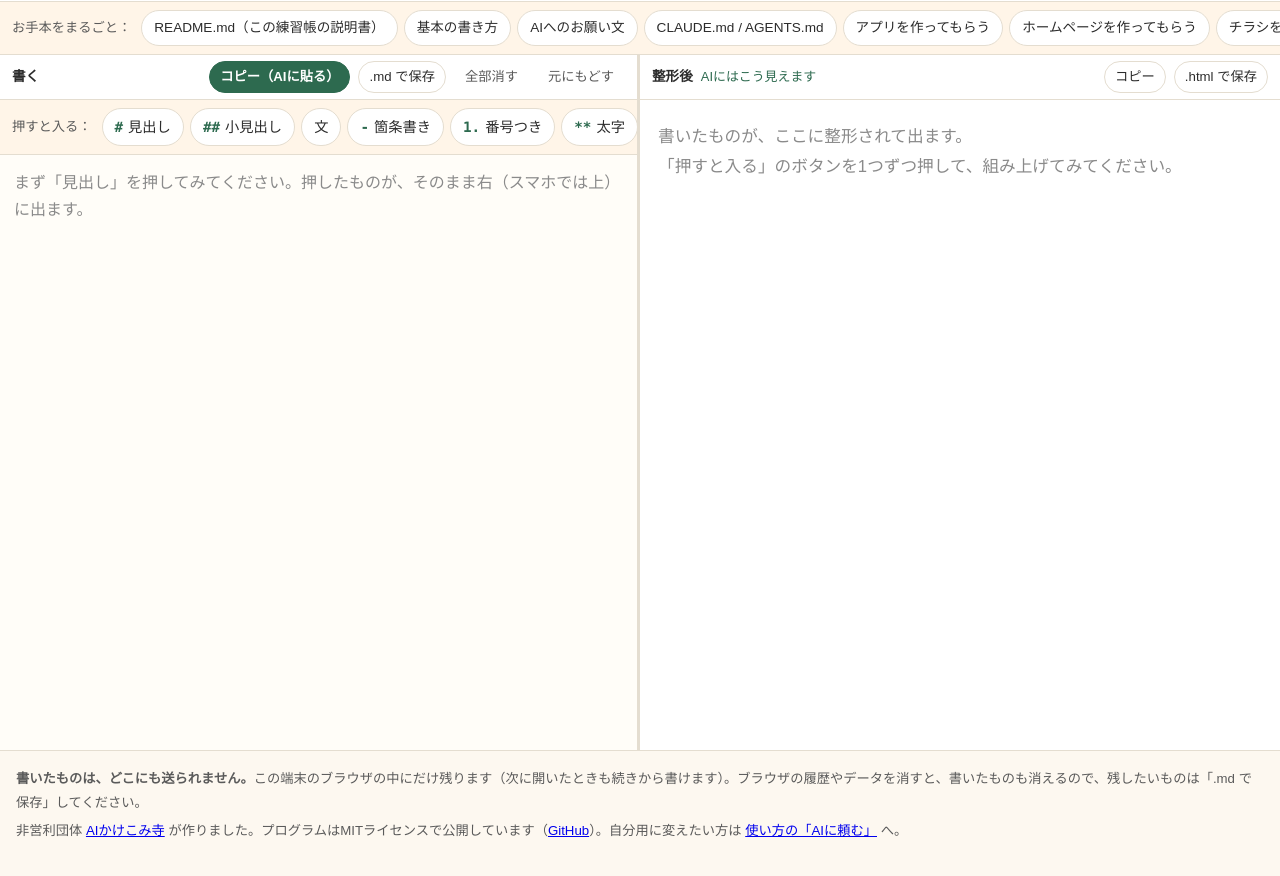
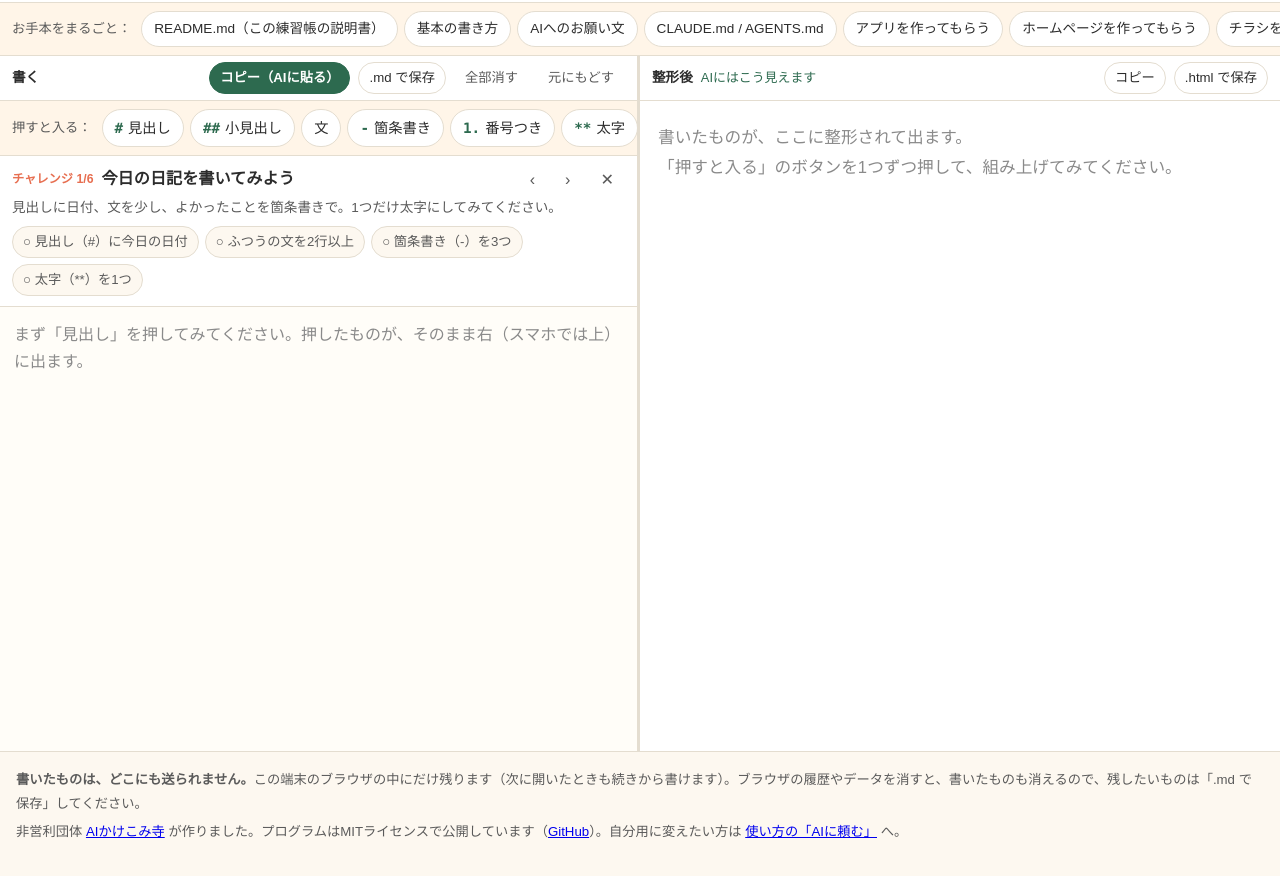
Before and after one commit to ai-kakekomi/markdown-practice, a website: page index.html in a window 1280 px wide. Shown: the part 50-926 px from the top of the page. Drawn offline with Linux system fonts and the light colour scheme; a web font is replaced by a local one.

Commit message:
チャレンジ課題を足す
「今日の日記を書いてみよう」など6つの小さなお題。書いた文字が条件を満たすと
その場でチェックが付き、全部付いたらクリア。判定は記号の形だけを見る。
クリアした課題と開閉はこのブラウザに覚えておく。

Co-Authored-By: Claude Fable 5.1 <noreply@anthropic.com>
Claude-Session: https://claude.ai/code/session_01EkPFparsUVWgQ4FP3S1v2a

````diff
--- a/css/style.css
+++ b/css/style.css
@@ -71,6 +71,29 @@ button[disabled] { opacity: .4; cursor: default; }
 .blocks .lbl { font-size: .78rem; color: var(--text-light); white-space: nowrap; align-self: center; margin-right: 4px; }
 .blocks button { font-size: .84rem; padding: 6px 12px; min-height: 38px; flex: 0 0 auto; }
 .blocks button b { font-family: ui-monospace, "SF Mono", Menlo, Consolas, monospace; color: var(--primary); margin-right: .35em; font-weight: 700; }
+
+/* ---------- チャレンジ（書く欄の上の小さなカード） ---------- */
+.challenge {
+  padding: 8px 12px 10px; background: var(--white);
+  border-bottom: 1px solid var(--line);
+}
+.challenge[hidden] { display: none; }
+.ch-head { display: flex; align-items: center; gap: 8px; flex-wrap: wrap; }
+.ch-tag { font-size: .72rem; font-weight: 700; color: var(--accent); white-space: nowrap; }
+.ch-title { font-weight: 700; font-size: .95rem; }
+.ch-head .grow { flex: 1; }
+.ch-head button { min-height: 30px; padding: 2px 10px; font-size: .95rem; }
+.ch-hint { margin: 2px 0 6px; font-size: .8rem; color: var(--text-light); }
+.ch-checks { list-style: none; margin: 0; padding: 0; display: flex; flex-wrap: wrap; gap: 6px; }
+.ch-checks li {
+  font-size: .78rem; padding: 3px 10px; border-radius: 999px;
+  border: 1px solid var(--line); background: var(--warm-bg); color: var(--text-light);
+}
+.ch-checks li::before { content: "○ "; }
+.ch-checks li.is-ok { background: var(--primary-pale); border-color: var(--primary-light); color: var(--primary); font-weight: 700; }
+.ch-checks li.is-ok::before { content: "✓ "; }
+.challenge.is-clear { background: var(--primary-pale); }
+.challenge.is-clear .ch-title::after { content: "　クリア！"; color: var(--primary); }
 
 /* ---------- 見本のボタン列 ---------- */
 .samples {
--- a/index.html
+++ b/index.html
@@ -15,6 +15,7 @@
 <header class="bar">
   <a class="brand" href="https://ai-kakekomi.com/apps/">マークダウン練習帳<small>AIかけこみ寺</small></a>
   <span class="grow"></span>
+  <button type="button" id="challenge-btn" aria-expanded="true" aria-controls="challenge">チャレンジ</button>
   <a class="manual" href="manual.html">使い方</a>
 </header>
 
@@ -35,6 +36,18 @@
     </div>
     <div class="blocks" id="blocks" aria-label="ブロックを入れる">
       <span class="lbl">押すと入る：</span>
+    </div>
+    <div class="challenge" id="challenge" aria-live="polite">
+      <div class="ch-head">
+        <span class="ch-tag">チャレンジ <span id="ch-no"></span></span>
+        <span class="ch-title" id="ch-title"></span>
+        <span class="grow"></span>
+        <button type="button" id="ch-prev" class="quiet" aria-label="前の課題">‹</button>
+        <button type="button" id="ch-next" class="quiet" aria-label="次の課題">›</button>
+        <button type="button" id="ch-close" class="quiet" aria-label="閉じる">✕</button>
+      </div>
+      <p class="ch-hint" id="ch-hint"></p>
+      <ul class="ch-checks" id="ch-checks"></ul>
     </div>
     <textarea id="editor" spellcheck="false" placeholder="まず「見出し」を押してみてください。押したものが、そのまま右（スマホでは上）に出ます。"></textarea>
   </section>
@@ -60,6 +73,7 @@
 
 <script src="vendor/marked.min.js"></script>
 <script src="js/samples.js"></script>
+<script src="js/challenges.js"></script>
 <script src="js/app.js"></script>
 </body>
 </html>
--- a/js/app.js
+++ b/js/app.js
@@ -100,11 +100,62 @@
     var len = b.sel ? b.sel.length : 0;
     t.focus();
     t.setSelectionRange(at, at + len);
-    paint(); saveSoon();
+    paint(); saveSoon(); chPaint();
     /* 入れた場所が見えるように */
     var line = t.value.slice(0, at).split("\n").length;
     t.scrollTop = Math.max(0, (line - 4) * 27);
     el.preview.scrollTop = el.preview.scrollHeight;
+  }
+
+  /* ---------- チャレンジ ----------
+     小さなお題。書いた文字が条件を満たすとチェックが付き、全部付いたらクリア。
+     クリアした課題はこのブラウザに覚えておく */
+  var CH_KEY = "mdp.challenge.v1";
+  var chIndex = 0, chCleared = {}, chOpen = true;
+  function chList() { return window.MDP_CHALLENGES || []; }
+  function chLoad() {
+    try {
+      var st = JSON.parse(localStorage.getItem(CH_KEY) || "{}");
+      chIndex = st.index || 0; chCleared = st.cleared || {}; chOpen = (st.open !== false);
+    } catch (e) {}
+    if (chIndex >= chList().length) chIndex = 0;
+  }
+  function chSave() {
+    try { localStorage.setItem(CH_KEY, JSON.stringify({ index: chIndex, cleared: chCleared, open: chOpen })); } catch (e) {}
+  }
+  function chPaint() {
+    var list = chList();
+    el.challenge.hidden = !chOpen || !list.length;
+    $("challenge-btn").setAttribute("aria-expanded", chOpen ? "true" : "false");
+    if (el.challenge.hidden) return;
+    var c = list[chIndex];
+    $("ch-no").textContent = (chIndex + 1) + "/" + list.length;
+    $("ch-title").textContent = c.title;
+    $("ch-hint").textContent = c.hint;
+    var md = el.editor.value;
+    var box = $("ch-checks");
+    box.innerHTML = "";
+    var all = true;
+    c.checks.forEach(function (k) {
+      var li = document.createElement("li");
+      var okk = false;
+      try { okk = !!k.test(md); } catch (e) { okk = false; }
+      li.textContent = k.label;
+      li.classList.toggle("is-ok", okk);
+      if (!okk) all = false;
+      box.appendChild(li);
+    });
+    var was = el.challenge.classList.contains("is-clear");
+    el.challenge.classList.toggle("is-clear", all);
+    if (all && !was && md.trim()) {
+      if (!chCleared[c.id]) { chCleared[c.id] = true; chSave(); }
+      toast("クリア！　「›」で次の課題へ");
+    }
+  }
+  function chMove(d) {
+    var n = chList().length; if (!n) return;
+    chIndex = (chIndex + d + n) % n;
+    chSave(); chPaint();
   }
 
   /* ---------- 元にもどす（1回だけ） ----------
@@ -131,7 +182,7 @@
     el.editor.value = s.text;
     try { localStorage.setItem(SAMPLE_KEY, s.id); } catch (e) {}
     markSample(s.id);
-    paint(); saveSoon();
+    paint(); saveSoon(); chPaint();
     el.editor.scrollTop = 0; el.preview.scrollTop = 0;
     toast("お手本「" + s.label + "」を入れました。自由に書き換えてください");
   }
@@ -215,12 +266,13 @@
     var t = el.editor, s = t.selectionStart, n = t.selectionEnd;
     t.value = t.value.slice(0, s) + "  " + t.value.slice(n);
     t.selectionStart = t.selectionEnd = s + 2;
-    paint(); saveSoon();
+    paint(); saveSoon(); chPaint();
   }
 
   /* ---------- 起動 ---------- */
   function boot() {
-    ["editor", "preview", "samples", "blocks", "count", "toast"].forEach(function (k) { el[k] = $(k); });
+    ["editor", "preview", "samples", "blocks", "count", "toast", "challenge"].forEach(function (k) { el[k] = $(k); });
+    chLoad();
     drawBlocks();
     drawSamples();
 
@@ -232,8 +284,13 @@
       try { markSample(localStorage.getItem(SAMPLE_KEY)); } catch (e) {}
     }
     paint();
+    chPaint();
 
-    el.editor.addEventListener("input", function () { paint(); saveSoon(); });
+    el.editor.addEventListener("input", function () { paint(); saveSoon(); chPaint(); });
+    $("ch-prev").addEventListener("click", function () { chMove(-1); });
+    $("ch-next").addEventListener("click", function () { chMove(1); });
+    $("ch-close").addEventListener("click", function () { chOpen = false; chSave(); chPaint(); });
+    $("challenge-btn").addEventListener("click", function () { chOpen = !chOpen; chSave(); chPaint(); });
     el.editor.addEventListener("keydown", tabKey);
 
     $("copy-md").addEventListener("click", function () { copyText(el.editor.value, "書いたものをコピーしました。AIの画面に貼ってください"); });
@@ -245,14 +302,14 @@
       remember();
       el.editor.value = ""; markSample(null);
       try { localStorage.removeItem(STORE_KEY); localStorage.removeItem(SAMPLE_KEY); } catch (e) {}
-      paint(); el.editor.focus();
+      paint(); chPaint(); el.editor.focus();
       toast("全部消しました。「元にもどす」で戻せます");
     });
     $("undo").addEventListener("click", function () {
       if (undoText === null) { toast("戻すものがありません"); return; }
       var now = el.editor.value;
       el.editor.value = undoText; undoText = now;
-      paint(); saveSoon(); el.editor.focus();
+      paint(); saveSoon(); chPaint(); el.editor.focus();
       toast("元にもどしました");
     });
   }
--- /dev/null
+++ b/js/challenges.js
@@ -0,0 +1,81 @@
+/* チャレンジ課題。
+   「日記を書いてみよう」のような小さなお題を出し、書いたものが条件を満たすと
+   その場でチェックが付く。全部付いたらクリア。
+
+   test は、書いた文字（マークダウンそのもの）を受け取って true/false を返す。
+   見ているのは記号の形だけで、内容の良し悪しは見ない（練習帳なので） */
+window.MDP_CHALLENGES = [
+
+  {
+    id: "diary",
+    title: "今日の日記を書いてみよう",
+    hint: "見出しに日付、文を少し、よかったことを箇条書きで。1つだけ太字にしてみてください。",
+    checks: [
+      { label: "見出し（#）に今日の日付", test: function (md) { return /^#\s+.*\d+.*$/m.test(md); } },
+      { label: "ふつうの文を2行以上", test: function (md) { return md.split("\n").filter(function (l) { return l.trim() && !/^(#|-|\d+\.|>|\||```|---)/.test(l.trim()); }).length >= 2; } },
+      { label: "箇条書き（-）を3つ", test: function (md) { return (md.match(/^\s*-\s+\S/gm) || []).length >= 3; } },
+      { label: "太字（**）を1つ", test: function (md) { return /\*\*[^*\n]+\*\*/.test(md); } }
+    ]
+  },
+
+  {
+    id: "shopping",
+    title: "買い物メモを作ろう",
+    hint: "見出しに店の名前、買うものを番号つきで。忘れやすいものは引用（>）で注意書きに。",
+    checks: [
+      { label: "見出し（#）", test: function (md) { return /^#\s+\S/m.test(md); } },
+      { label: "番号つき（1.）を4つ以上", test: function (md) { return (md.match(/^\s*\d+\.\s+\S/gm) || []).length >= 4; } },
+      { label: "引用（>）で注意書き", test: function (md) { return /^>\s*\S/m.test(md); } },
+      { label: "区切り線（---）", test: function (md) { return /^---\s*$/m.test(md); } }
+    ]
+  },
+
+  {
+    id: "profile",
+    title: "自己紹介を書こう",
+    hint: "見出しに名前、小見出しで「すきなもの」「さいきんのこと」。すきなものは表にすると読みやすいです。",
+    checks: [
+      { label: "見出し（#）", test: function (md) { return /^#\s+\S/m.test(md); } },
+      { label: "小見出し（##）を2つ", test: function (md) { return (md.match(/^##\s+\S/gm) || []).length >= 2; } },
+      { label: "表（|）", test: function (md) { return /^\|.*\|\s*$/m.test(md) && /^\|?\s*-{3,}/m.test(md); } },
+      { label: "リンク（[文字](アドレス)）", test: function (md) { return /\[[^\]]+\]\(https?:\/\/[^)]+\)/.test(md); } }
+    ]
+  },
+
+  {
+    id: "ask",
+    title: "AIにお願いしてみよう（本番の型）",
+    hint: "小見出しを「目的」「やってほしいこと」「やらないでほしいこと」「材料」の4つに分けます。材料は表に。",
+    checks: [
+      { label: "見出し（#）に何を頼むか", test: function (md) { return /^#\s+\S/m.test(md); } },
+      { label: "## 目的", test: function (md) { return /^##\s*目的/m.test(md); } },
+      { label: "## やってほしいこと（箇条書きつき）", test: function (md) { return /^##\s*やってほしいこと[\s\S]*?^\s*-\s+\S/m.test(md); } },
+      { label: "## やらないでほしいこと（箇条書きつき）", test: function (md) { return /^##\s*やらないでほしいこと[\s\S]*?^\s*-\s+\S/m.test(md); } },
+      { label: "## 材料（表つき）", test: function (md) { return /^##\s*材料[\s\S]*?^\|.*\|/m.test(md); } }
+    ]
+  },
+
+  {
+    id: "rules",
+    title: "AIへの決まりごと（CLAUDE.md）を作ろう",
+    hint: "自分や団体のことを書き、「いつも守ること」「やってはいけないこと」を箇条書きで。困ったときの一文も。",
+    checks: [
+      { label: "見出し（#）", test: function (md) { return /^#\s+\S/m.test(md); } },
+      { label: "## いつも守ること（箇条書き3つ以上）", test: function (md) { var m = md.match(/^##\s*いつも守ること([\s\S]*?)(?=^##|\s*$(?![\s\S]))/m); return !!m && (m[1].match(/^\s*-\s+\S/gm) || []).length >= 3; } },
+      { label: "## やってはいけないこと（箇条書き）", test: function (md) { return /^##\s*やってはいけないこと[\s\S]*?^\s*-\s+\S/m.test(md); } },
+      { label: "太字（**）で一番大事なこと", test: function (md) { return /\*\*[^*\n]+\*\*/.test(md); } }
+    ]
+  },
+
+  {
+    id: "minutes",
+    title: "走り書きを議事録にしよう",
+    hint: "メモを「そのまま枠」に入れて、返し方を番号つきで指定します。決まったことは表に。",
+    checks: [
+      { label: "見出し（#）", test: function (md) { return /^#\s+\S/m.test(md); } },
+      { label: "番号つき（1.）で返し方", test: function (md) { return (md.match(/^\s*\d+\.\s+\S/gm) || []).length >= 2; } },
+      { label: "そのまま枠（```）にメモ", test: function (md) { return /^(```|~~~)[\s\S]+?^(```|~~~)/m.test(md); } },
+      { label: "表（|）", test: function (md) { return /^\|.*\|\s*$/m.test(md); } }
+    ]
+  }
+];
````
Also changed, not shown: manual.html (+1 -0 lines), test/run.js (+19 -1 lines), README.md.
